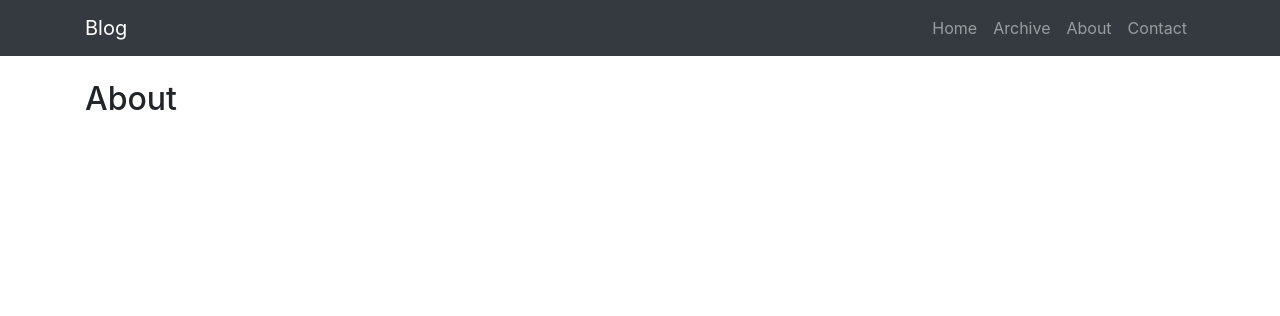
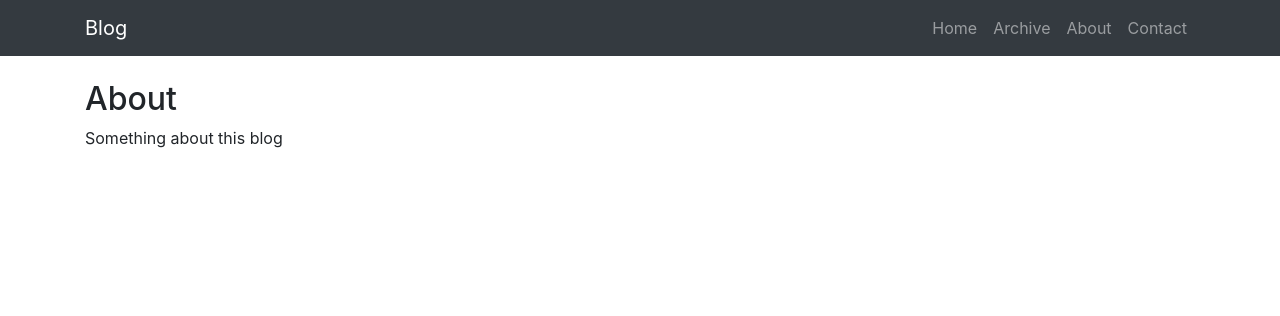
Before and after one commit to dheerajreal/DjangoSimpleBlog, a Django app: page /about/ in a window 1280 px wide. Shown: the top 316 px of the page. Run offline with Django 3.2, Linux system fonts and the light colour scheme; some libraries are stand-ins or nearby versions.

Commit message:
added text in about page

```diff
--- a/mysite/blog/templates/blog/about.html
+++ b/mysite/blog/templates/blog/about.html
@@ -1,4 +1,5 @@
 {% extends "blog/base.html"%} {% block title %} About {% endblock %} {% block content %}
 <br>
 <h2>About</h2>
+<p>Something about this blog</p>
 <br> {% endblock %}
```
